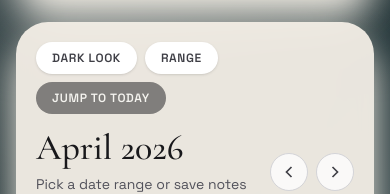
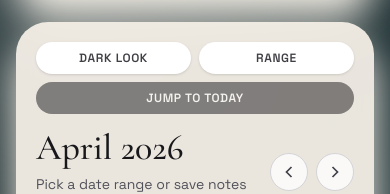
Before and after one commit to Ashwinram005/Interactive_Calendar, a React (Vite) app: page / in a window 390 px wide. Shown: the part 292-486 px from the top of the page. Built offline with nearby package versions, Linux system fonts and the light colour scheme.

Commit message:
Fix mobile visibility for range button and toast

```diff
--- a/src/components/Calendar.jsx
+++ b/src/components/Calendar.jsx
@@ -219,8 +219,8 @@ function Calendar() {
             theme === 'dark' ? 'invert hue-rotate-180' : ''
           }`}
         >
-          <div className="mb-4 flex flex-wrap items-center justify-between gap-2">
-            <div className="flex flex-wrap items-center gap-2">
+          <div className="mb-4 flex flex-col gap-2 sm:flex-row sm:flex-wrap sm:items-center sm:justify-between">
+            <div className="grid grid-cols-2 gap-2 sm:flex sm:flex-wrap sm:items-center">
               <button
                 type="button"
                 onClick={() => setTheme((prev) => (prev === 'light' ? 'dark' : 'light'))}
@@ -246,7 +246,7 @@ function Calendar() {
               type="button"
               onClick={jumpToToday}
               disabled={isCurrentMonthVisible}
-              className="rounded-full bg-zinc-900 px-4 py-2 text-xs font-semibold uppercase tracking-wider text-white transition hover:bg-zinc-700 disabled:cursor-not-allowed disabled:opacity-50"
+              className="w-full rounded-full bg-zinc-900 px-4 py-2 text-xs font-semibold uppercase tracking-wider text-white transition hover:bg-zinc-700 disabled:cursor-not-allowed disabled:opacity-50 sm:w-auto"
             >
               Jump to Today
             </button>
@@ -302,7 +302,7 @@ function Calendar() {
             animate={{ opacity: 1, y: 0 }}
             exit={{ opacity: 0, y: 8 }}
             transition={{ duration: 0.2 }}
-            className="fixed bottom-5 right-5 z-50 rounded-xl bg-zinc-900 px-4 py-2 text-sm font-medium text-white shadow-xl"
+            className="fixed bottom-[max(1rem,env(safe-area-inset-bottom))] left-1/2 z-50 w-[calc(100%-2rem)] max-w-sm -translate-x-1/2 rounded-xl bg-zinc-900 px-4 py-2 text-center text-sm font-medium text-white shadow-xl sm:bottom-5 sm:left-auto sm:right-5 sm:w-auto sm:translate-x-0"
             role="status"
             aria-live="polite"
           >
```
